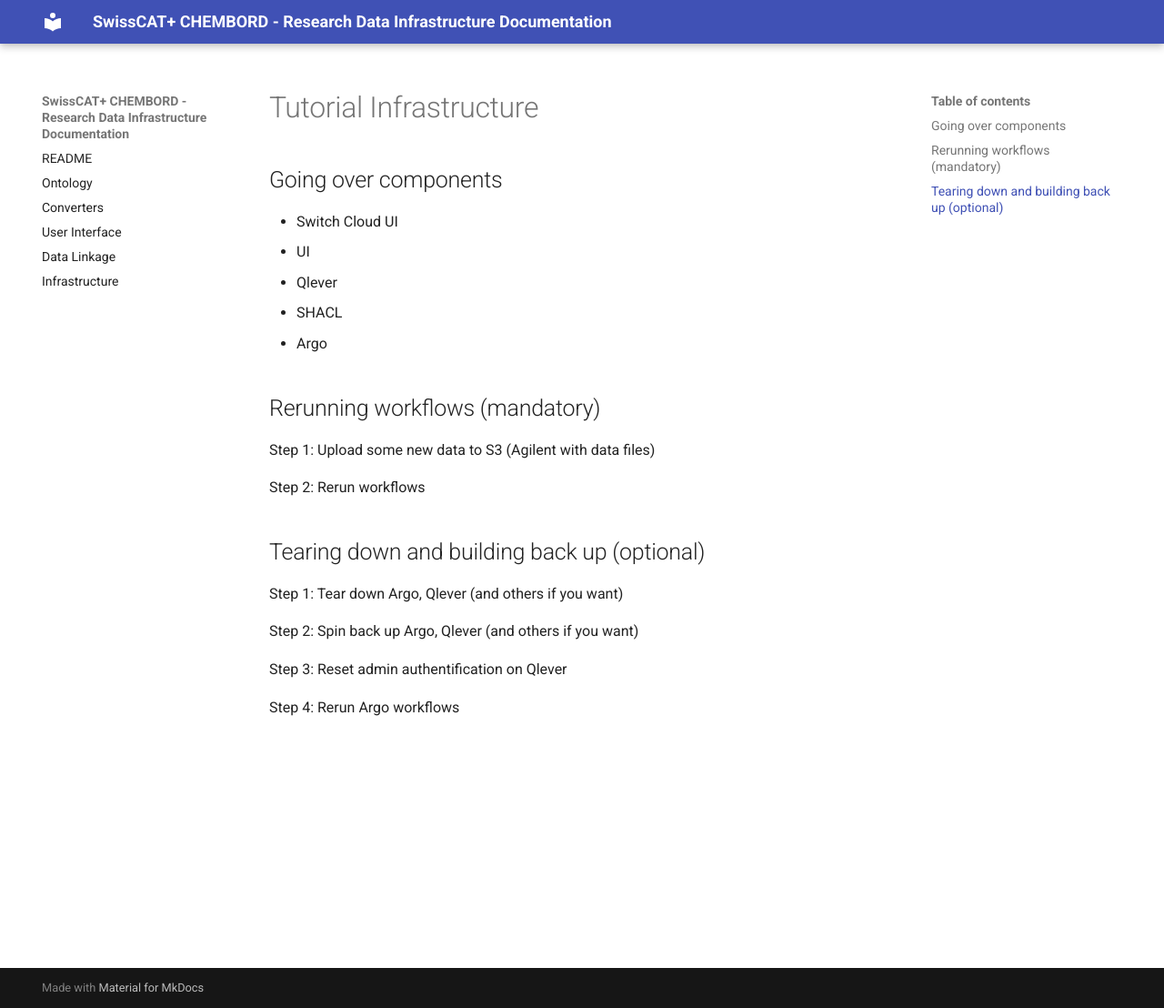
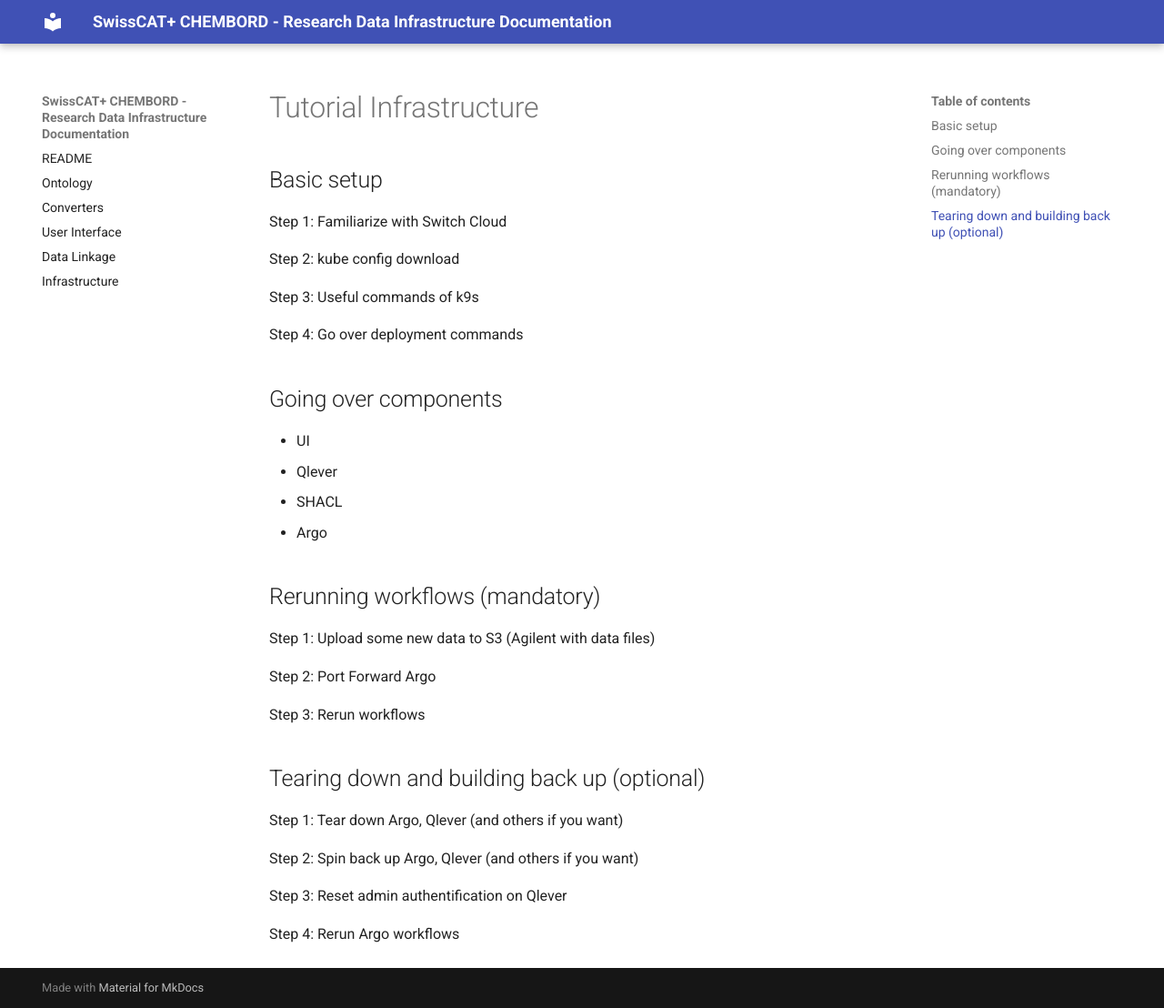
Before and after one commit to swisscatplus/catplus-docs, an MkDocs documentation site: the page built from docs/tutorials/infrastructure.md, in a window 1280 px wide and 1108 px high. Shown: the whole window at 91% size. Built offline with MkDocs 1.6.1 and Material for MkDocs 9.7.7, drawn with Linux system fonts in a browser that asks for light colours.

Commit message:
feat: basic set-up infrastructure

```diff
--- a/docs/tutorials/infrastructure.md
+++ b/docs/tutorials/infrastructure.md
@@ -1,8 +1,17 @@
 # Tutorial Infrastructure
+
+## Basic setup
+
+Step 1: Familiarize with Switch Cloud
+
+Step 2: kube config download
+
+Step 3: Useful commands of k9s
+
+Step 4: Go over deployment commands
 
 ## Going over components
 
-- Switch Cloud UI
 - UI
 - Qlever
 - SHACL
@@ -12,7 +21,9 @@
 
 Step 1: Upload some new data to S3 (Agilent with data files)
 
-Step 2: Rerun workflows
+Step 2: Port Forward Argo
+
+Step 3: Rerun workflows
 
 ## Tearing down and building back up (optional)
 
```
